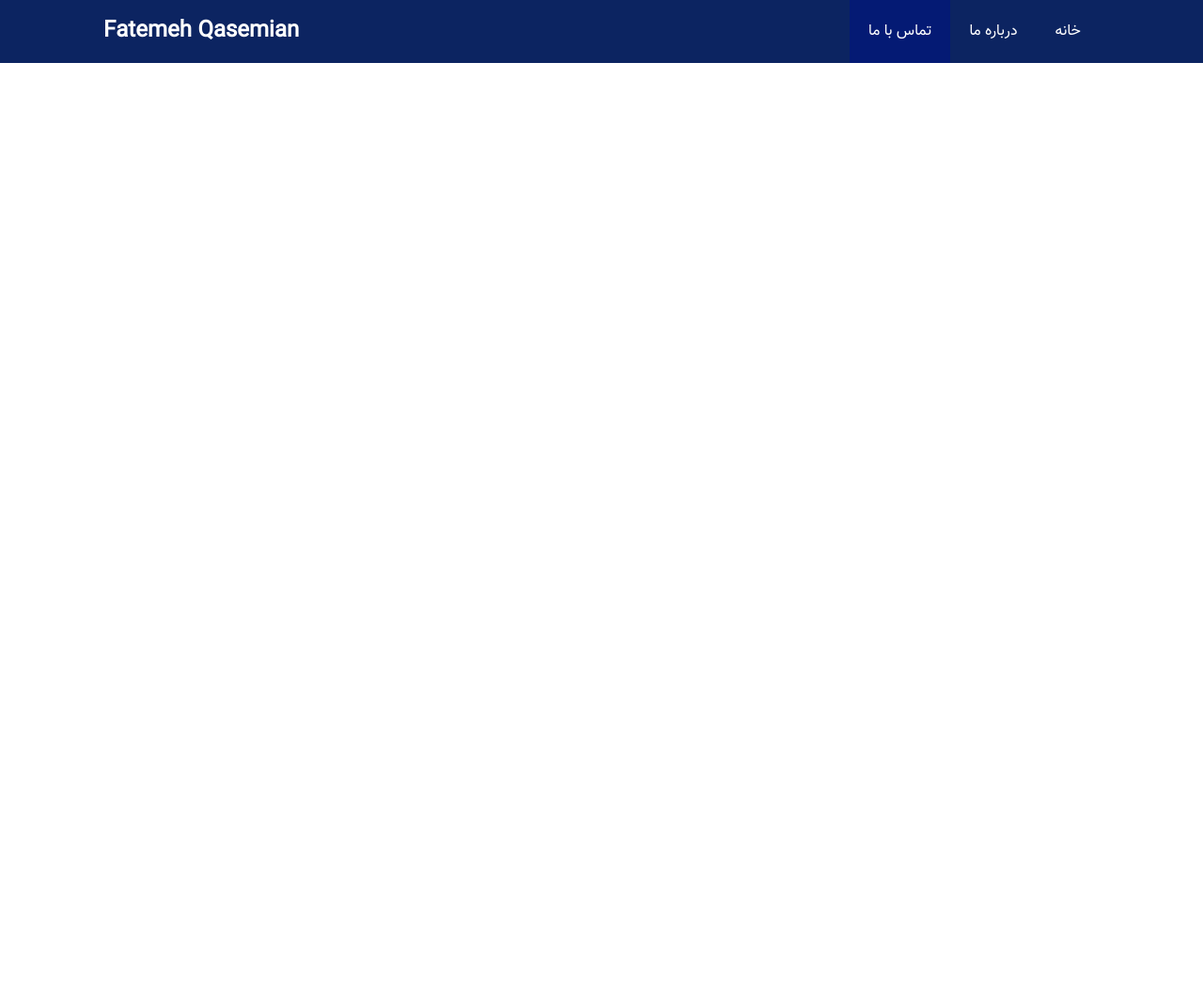
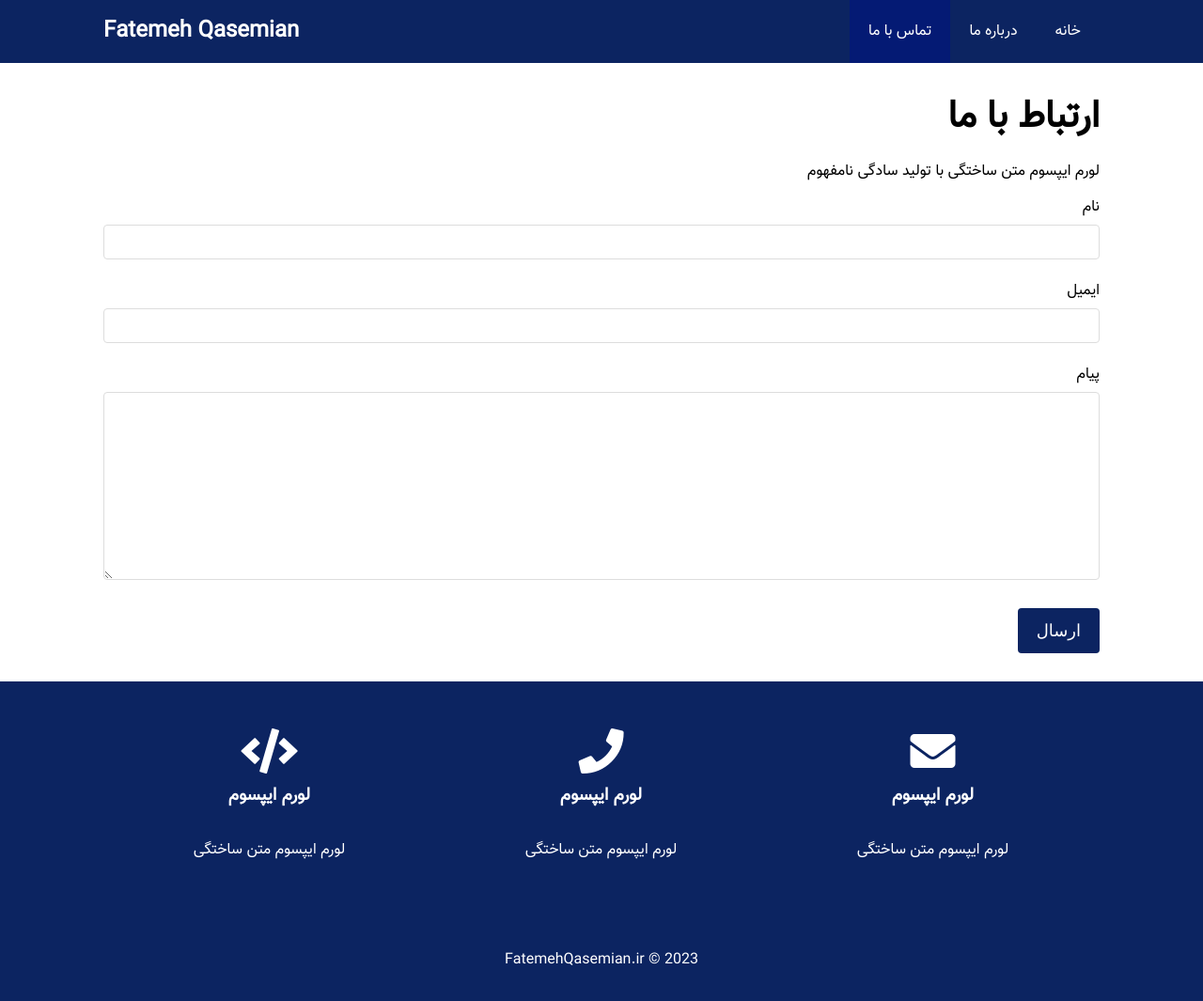
Before and after one commit to FatemehQasemian/business-website, a plain HTML site: page contact.html in a window 1280 px wide. Shown: the whole page at 94% size. Before the commit the page ends 800 px from the top, so only its background shows below. Drawn offline with Linux system fonts and the light colour scheme.

Commit message:
The contact page is completed

```diff
--- a/contact.html
+++ b/contact.html
@@ -1,9 +1,17 @@
 <!DOCTYPE html>
-<html lang="en">
+<html lang="fa" dir="rtl">
 <head>
     <meta charset="UTF-8">
+    <meta http-equiv="X-UA-Compatible" content="IE=edge">
+    <meta name="viewport" content="width=device-width, initial-scale=1.0">
+    <link
+            rel="stylesheet"
+            href="https://use.fontawesome.com/releases/v5.8.2/css/all.css"
+            integrity="sha384-oS3vJWv+0UjzBfQzYUhtDYW+Pj2yciDJxpsK1OYPAYjqT085Qq/1cq5FLXAZQ7Ay"
+            crossorigin="anonymous"
+    />
+    <link rel="stylesheet" href="./style.css">
     <title>Contact</title>
-    <link rel="stylesheet" href="./style.css">
 </head>
 <body>
     <header>
@@ -16,8 +24,52 @@
                     <li><a class="current" href="contact.html">تماس با ما</a></li>
                 </ul>
             </div>
-
         </nav>
     </header>
+    <section id="contact-form" class="py-3">
+        <div class="container">
+            <h1 class="l-heading">ارتباط با ما</h1>
+            <p>لورم ایپسوم متن ساختگی با تولید سادگی نامفهوم</p>
+            <div>
+                <form>
+                    <div class="form-group">
+                        <label for="name">نام</label>
+                        <input type="text" id="name">
+                    </div>
+                    <div class="form-group">
+                        <label for="email">ایمیل</label>
+                        <input type="email" id="email">
+                    </div>
+                    <div class="form-group">
+                        <label for="message">پیام</label>
+                        <textarea id="message"></textarea>
+                    </div>
+                    <button type="submit" class="btn">ارسال</button>
+                </form>
+            </div>
+        </div>
+    </section>
+    <section id="contact-info" class="bg-primary">
+        <div class="container">
+            <div class="box">
+                <i class="fas fa-code fa-3x"></i>
+                <h3>لورم ایپسوم</h3>
+                <p>لورم ایپسوم متن ساختگی</p>
+            </div>
+            <div class="box">
+                <i class="fas fa-phone fa-3x"></i>
+                <h3>لورم ایپسوم</h3>
+                <p>لورم ایپسوم متن ساختگی</p>
+            </div>
+            <div class="box">
+                <i class="fas fa-envelope fa-3x"></i>
+                <h3>لورم ایپسوم</h3>
+                <p>لورم ایپسوم متن ساختگی</p>
+            </div>
+        </div>
+    </section>
+    <footer id="main-footer" >
+        <p>FatemehQasemian.ir &copy; 2023</p>
+    </footer>
 </body>
 </html>
--- a/style.css
+++ b/style.css
@@ -251,6 +251,33 @@ p {
     width: 100px;
 }
 
+/* Contact Form */
+#contact-form .form-group{
+    margin-bottom: 20px;
+}
+
+#contact-form label{
+    display: block;
+    margin-bottom: 5px;
+}
+
+#contact-form input,
+#contact-form textarea{
+    width: 100%;
+    border: 1px #ddd solid;
+    border-radius: 4px;
+    padding: 10px;
+}
+
+#contact-form textarea {
+    height: 200px;
+}
+
+#contact-form input:focus,
+#contact-form textarea:focus{
+    /*border-color: #0c2461;*/
+}
+
 /*  Footer  */
 #main-footer{
     text-align: center;
```
Lines whose indentation alone changed are shown as unchanged.
